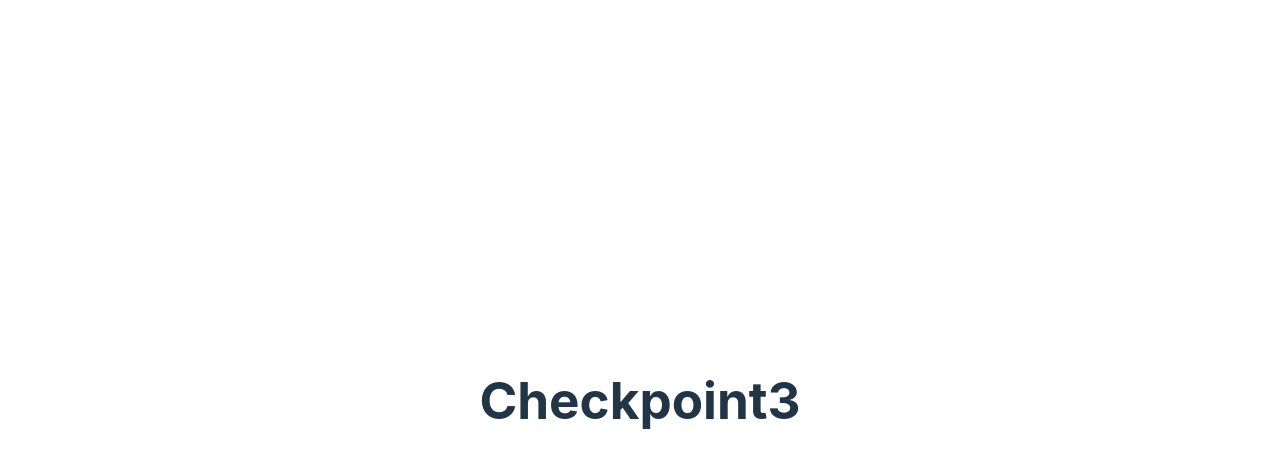
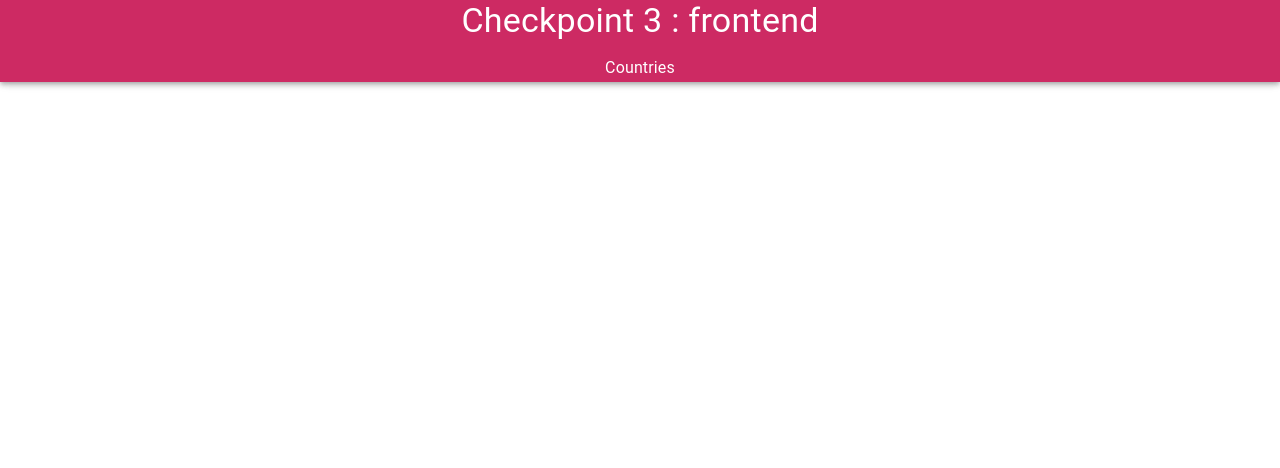
Before and after one commit to WildCodeSchool-CDA-FT-2024-09/checkpoint_3, a React (Vite) app in the folder client/: page / in a window 1280 px wide. Shown: the top 468 px of the page. Built offline with nearby package versions, Linux system fonts and the light colour scheme.

Commit message:
Add Header

```diff
--- a/client/package.json
+++ b/client/package.json
@@ -11,6 +11,8 @@
     "preview": "vite preview"
   },
   "dependencies": {
+    "@emotion/react": "^11.14.0",
+    "@emotion/styled": "^11.14.0",
     "@fontsource/roboto": "^5.1.0",
     "@mui/material": "^6.2.0",
     "@mui/styled-engine-sc": "^6.2.0",
--- a/client/src/App.tsx
+++ b/client/src/App.tsx
@@ -1,11 +1,14 @@
-import './App.css'
+import "./App.css";
+import Header from "./components/Header";
 import { Outlet } from "react-router";
 
 export default function App() {
   return (
     <div>
-      <h1>Checkpoint3</h1>
-      <Outlet />
+      <Header />
+      <div style={{ paddingTop: "64px" }}>
+        <Outlet />
+      </div>
     </div>
   );
 }
--- a/client/src/components/Header.tsx
+++ b/client/src/components/Header.tsx
@@ -3,11 +3,11 @@ import { AppBar, Toolbar, Typography, Box } from '@mui/material';
 
 const Header = () => {
   return (
-    <AppBar position="static" color="primary">
+    <AppBar position="fixed" sx={{ backgroundColor: '#CD2A63' }}>
       <Toolbar>
-        <Box display="flex" flexDirection="column" alignItems="center" width="100%" color="pink">
+        <Box display="flex" flexDirection="column" alignItems="center" width="100%">
           <Typography variant="h4" component="h1" gutterBottom>
-            Checkpoint : frontend
+            Checkpoint 3 : frontend
           </Typography>
           <Typography variant="subtitle1" component="p">
             Countries
```
